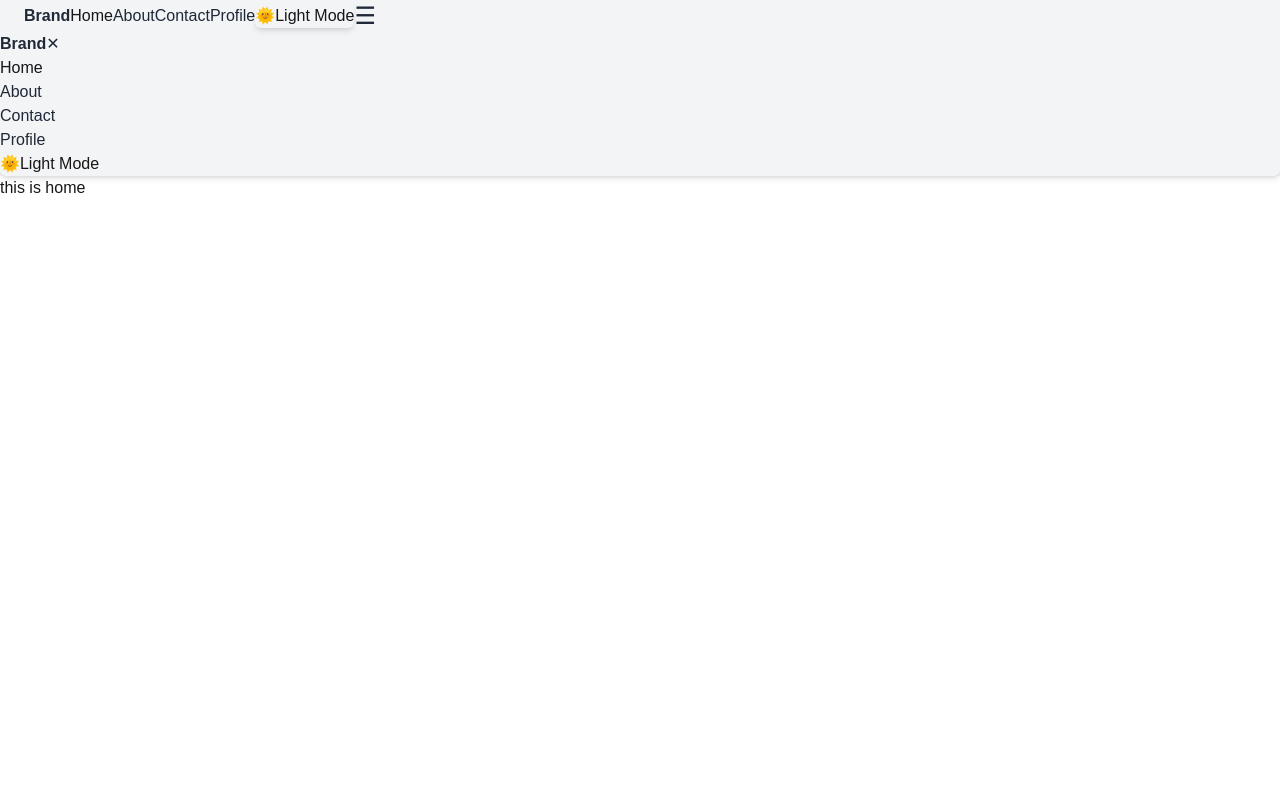
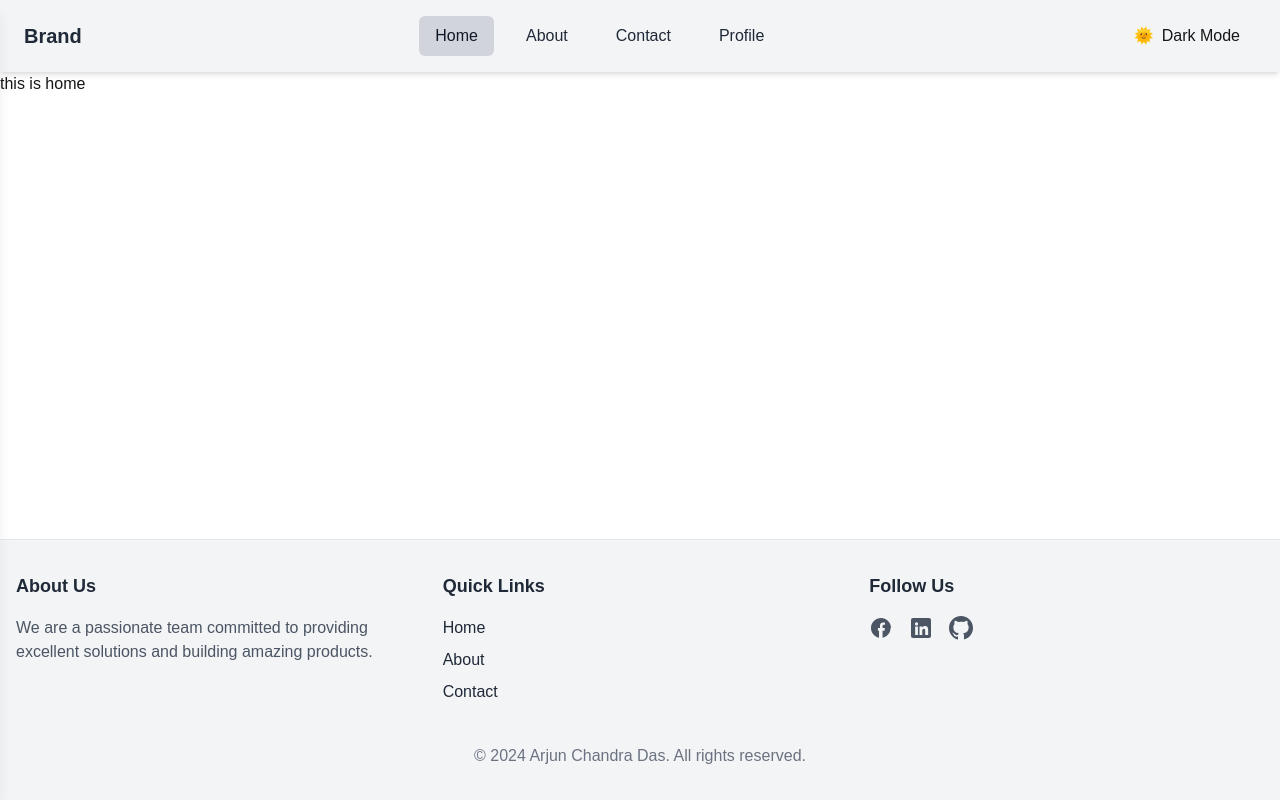
Before and after one commit to arjun1571/custom-date-range, a Next.js app: page / in a window 1280 px wide. Built offline with nearby package versions, Linux system fonts and the light colour scheme.

Commit message:
create: footer and fix: some issue

```diff
--- a/src/app/about/page.tsx
+++ b/src/app/about/page.tsx
@@ -1,7 +1,10 @@
 export default function Home() {
   return (
-    <div>
-      <h1>this is about page</h1>
+    <div className="flex items-center justify-center min-h-screen bg-gray-100 dark:bg-gray-800">
+      <div>
+        <h1 className="text-center text-xl dark:text-white">This is About Page</h1>
+        <p className="mt-2 dark:text-white">About page content coming soon......</p>
+      </div>
     </div>
   );
 }
--- a/src/app/layout.tsx
+++ b/src/app/layout.tsx
@@ -1,7 +1,8 @@
 import type { Metadata } from "next";
 import localFont from "next/font/local";
 import "./globals.css";
-import Navbar from "../@components/NavBar";
+import Navbar from "@/components/module/NavBar";
+import Footer from "@/components/module/Footer";
 
 const geistSans = localFont({
   src: "./fonts/GeistVF.woff",
@@ -26,9 +27,10 @@ export default function RootLayout({
 }>) {
   return (
     <html lang="en">
-      <body className={`${geistSans.variable} ${geistMono.variable} antialiased`}>
+      <body className={`${geistSans.variable} ${geistMono.variable} antialiased min-h-screen flex flex-col`}>
         <Navbar />
-        {children}
+        <main className="flex-grow">{children}</main>
+        <Footer />
       </body>
     </html>
   );
--- a/src/app/not-found.tsx
+++ b/src/app/not-found.tsx
@@ -1,6 +1,7 @@
 import Image from "next/image";
 import Link from "next/link";
 import noDataFound from "../@assets/noDataFound.png";
+import Button from "@/components/core/Button/Button";
 
 export default function NotFound() {
   return (
@@ -13,11 +14,8 @@ export default function NotFound() {
         Sorry, the page you are looking for doesn’t exist or has been moved.
       </p>
       {/* Return Home Button */}
-      <Link
-        href="/"
-        className="px-6 py-3 bg-blue-600 text-white rounded-md shadow-md hover:bg-blue-500 focus:outline-none focus:ring-2 focus:ring-blue-300 transition"
-      >
-        Return to Home
+      <Link href="/">
+        <Button label="Return to Home" variant="primary" />
       </Link>
     </div>
   );
--- a/src/app/page.tsx
+++ b/src/app/page.tsx
@@ -1,5 +1,3 @@
-import NavBar from "../@components/NavBar";
-
 export default function Home() {
   return <div>this is home</div>;
 }
--- /dev/null
+++ b/src/components/core/Button/Button.tsx
@@ -0,0 +1,47 @@
+import React from "react";
+
+interface ButtonProps {
+  label: string;
+  onClick?: () => void;
+  variant?: "primary" | "secondary" | "danger" | "outline";
+  size?: "small" | "medium" | "large";
+  disabled?: boolean;
+  className?: string;
+}
+
+const Button: React.FC<ButtonProps> = ({
+  label,
+  onClick,
+  variant = "primary",
+  size = "medium",
+  disabled = false,
+  className = "",
+}) => {
+  const baseStyles = "rounded focus:outline-none transition duration-200";
+  const sizeStyles = {
+    small: "py-1 px-3 text-sm",
+    medium: "py-2 px-4 text-base",
+    large: "py-3 px-6 text-lg",
+  };
+  const variantStyles = {
+    primary: "bg-blue-500 text-white hover:bg-blue-600",
+    secondary: "bg-gray-500 text-white hover:bg-gray-600",
+    danger: "bg-red-500 text-white hover:bg-red-600",
+    outline: "border border-gray-500 text-gray-500 hover:bg-gray-100",
+  };
+  const disabledStyles = "opacity-50 cursor-not-allowed";
+
+  return (
+    <button
+      onClick={onClick}
+      disabled={disabled}
+      className={`${baseStyles} ${sizeStyles[size]} ${variantStyles[variant]} ${
+        disabled ? disabledStyles : ""
+      } ${className}`}
+    >
+      {label}
+    </button>
+  );
+};
+
+export default Button;
--- /dev/null
+++ b/src/components/core/Switch/Switch.tsx
@@ -0,0 +1,26 @@
+import React from "react";
+
+interface SwitchProps {
+  isOn: boolean;
+  onToggle: () => void;
+  onLabel?: string;
+  offLabel?: string;
+  className?: string;
+}
+
+const Switch: React.FC<SwitchProps> = ({ isOn, onToggle, onLabel = "On", offLabel = "Off", className = "" }) => {
+  return (
+    <div onClick={onToggle} className={`flex items-center cursor-pointer space-x-2 ${className}`}>
+      <div className={`relative w-12 h-6 rounded-full ${isOn ? "bg-green-700" : "bg-gray-400"}`}>
+        <div
+          className={`absolute top-0.5 left-0.5 w-5 h-5 bg-white rounded-full transform transition-transform ${
+            isOn ? "translate-x-6" : "translate-x-0"
+          }`}
+        />
+      </div>
+      <span className="text-sm">{isOn ? onLabel : offLabel}</span>
+    </div>
+  );
+};
+
+export default Switch;
--- /dev/null
+++ b/src/components/module/Footer.tsx
@@ -0,0 +1,73 @@
+const Footer = () => {
+  return (
+    <footer className="bg-gray-100 text-gray-800 dark:bg-gray-800 dark:text-gray-200 py-8 border-t">
+      <div className="container mx-auto grid grid-cols-1 md:grid-cols-3 gap-8 px-4">
+        {/* Column 1 */}
+        <div>
+          <h3 className="text-lg font-bold mb-4">About Us</h3>
+          <p className="text-gray-600 dark:text-gray-400">
+            We are a passionate team committed to providing excellent solutions and building amazing products.
+          </p>
+        </div>
+
+        {/* Column 2 */}
+        <div>
+          <h3 className="text-lg font-bold mb-4">Quick Links</h3>
+          <ul>
+            <li className="mb-2 hover:text-gray-900 dark:hover:text-white">
+              <a href="/">Home</a>
+            </li>
+            <li className="mb-2 hover:text-gray-900 dark:hover:text-white">
+              <a href="/about">About</a>
+            </li>
+            <li className="mb-2 hover:text-gray-900 dark:hover:text-white">
+              <a href="/contact">Contact</a>
+            </li>
+          </ul>
+        </div>
+
+        {/* Column 3 */}
+        <div>
+          <h3 className="text-lg font-bold mb-4">Follow Us</h3>
+          <div className="flex space-x-4">
+            <a
+              href="https://facebook.com"
+              target="_blank"
+              rel="noopener noreferrer"
+              className="text-gray-600 dark:text-gray-400 hover:text-gray-900 dark:hover:text-white"
+            >
+              <svg xmlns="http://www.w3.org/2000/svg" viewBox="0 0 24 24" fill="currentColor" className="w-6 h-6">
+                <path d="M22 12C22 6.48 17.52 2 12 2S2 6.48 2 12c0 4.84 3.45 8.87 8 9.8v-6.93H8.9V12h2.1V9.85c0-2.08 1.24-3.23 3.13-3.23.91 0 1.86.16 1.86.16v2h-1.05c-1.04 0-1.37.65-1.37 1.32V12h2.34l-.37 2.87h-1.97v6.93c4.55-.93 8-4.96 8-9.8z" />
+              </svg>
+            </a>
+            <a
+              href="https://linkedin.com"
+              target="_blank"
+              rel="noopener noreferrer"
+              className="text-gray-600 dark:text-gray-400 hover:text-gray-900 dark:hover:text-white"
+            >
+              <svg xmlns="http://www.w3.org/2000/svg" viewBox="0 0 24 24" fill="currentColor" className="w-6 h-6">
+                <path d="M20 2H4c-1.1 0-2 .9-2 2v16c0 1.1.9 2 2 2h16c1.1 0 2-.9 2-2V4c0-1.1-.9-2-2-2zM8.94 19H6.16v-8.61h2.78V19zM7.55 9.51c-.88 0-1.6-.72-1.6-1.6s.72-1.6 1.6-1.6 1.6.72 1.6 1.6-.72 1.6-1.6 1.6zm11.43 9.49h-2.78v-4.09c0-.98-.02-2.23-1.36-2.23-1.36 0-1.56 1.06-1.56 2.16v4.16h-2.78V10.39h2.67v1.16h.04c.37-.71 1.27-1.46 2.62-1.46 2.8 0 3.32 1.84 3.32 4.23v4.67z" />
+              </svg>
+            </a>
+            <a
+              href="https://github.com"
+              target="_blank"
+              rel="noopener noreferrer"
+              className="text-gray-600 dark:text-gray-400 hover:text-gray-900 dark:hover:text-white"
+            >
+              <svg xmlns="http://www.w3.org/2000/svg" viewBox="0 0 24 24" fill="currentColor" className="w-6 h-6">
+                <path d="M12 0C5.37 0 0 5.37 0 12c0 5.3 3.438 9.798 8.205 11.385.6.113.82-.262.82-.582 0-.287-.012-1.243-.012-2.26-3.338.735-4.042-1.415-4.042-1.415-.547-1.39-1.337-1.76-1.337-1.76-1.093-.755.082-.74.082-.74 1.205.084 1.84 1.235 1.84 1.235 1.073 1.833 2.809 1.303 3.494.995.11-.776.42-1.303.764-1.602-2.665-.307-5.466-1.336-5.466-5.942 0-1.312.47-2.382 1.235-3.223-.123-.308-.536-1.54.117-3.206 0 0 1.007-.322 3.3 1.23a11.48 11.48 0 013.006-.405c1.02.005 2.046.14 3.006.405 2.29-1.552 3.295-1.23 3.295-1.23.653 1.665.24 2.898.117 3.206.77.84 1.235 1.91 1.235 3.223 0 4.617-2.807 5.63-5.482 5.922.431.372.815 1.103.815 2.22 0 1.602-.014 2.89-.014 3.283 0 .324.217.7.825.582C20.565 21.794 24 17.3 24 12 24 5.37 18.63 0 12 0z" />
+              </svg>
+            </a>
+          </div>
+        </div>
+      </div>
+      <div className="text-center text-gray-500 dark:text-gray-400 mt-8">
+        © 2024 Arjun Chandra Das. All rights reserved.
+      </div>
+    </footer>
+  );
+};
+
+export default Footer;
--- a/src/@components/NavBar.tsx
+++ b/src/components/module/NavBar.tsx
@@ -38,7 +38,7 @@ const Navbar = () => {
 
   return (
     <>
-      <nav className="bg-gray-100 dark:bg-gray-800 px-6 py-4 shadow-md">
+      <nav className="bg-gray-100 dark:bg-gray-800 px-6 py-4 shadow-md sticky top-0">
         <div className="flex justify-between items-center">
           {/* Brand */}
           <h1 className="text-xl font-bold text-gray-800 dark:text-gray-100">Brand</h1>
@@ -61,19 +61,16 @@ const Navbar = () => {
           </div>
 
           {/* Theme Toggle Button */}
-          <button
-            onClick={toggleTheme}
-            className="hidden md:flex items-center gap-2 px-4 py-2 bg-gray-200 dark:bg-gray-700 rounded-md shadow-md"
-          >
+          <button onClick={toggleTheme} className="hidden md:flex items-center gap-2 px-4 py-2  rounded-md ">
             {theme === "light" ? (
               <>
                 <span>🌞</span>
-                <span>Light Mode</span>
+                <span>Dark Mode</span>
               </>
             ) : (
               <>
                 <span>🌜</span>
-                <span>Dark Mode</span>
+                <span className="text-white">Light Mode</span>
               </>
             )}
           </button>
@@ -123,19 +120,16 @@ const Navbar = () => {
           ))}
 
           {/* Theme Toggle Button */}
-          <button
-            onClick={toggleTheme}
-            className="flex items-center gap-2 px-4 py-2 bg-gray-200 dark:bg-gray-700 rounded-md shadow-md"
-          >
+          <button onClick={toggleTheme} className="flex items-center gap-2 px-4 py-2 ">
             {theme === "light" ? (
               <>
                 <span>🌞</span>
-                <span>Light Mode</span>
+                <span>Dark Mode</span>
               </>
             ) : (
               <>
                 <span>🌜</span>
-                <span>Dark Mode</span>
+                <span className="text-white">Light Mode</span>
               </>
             )}
           </button>
```
